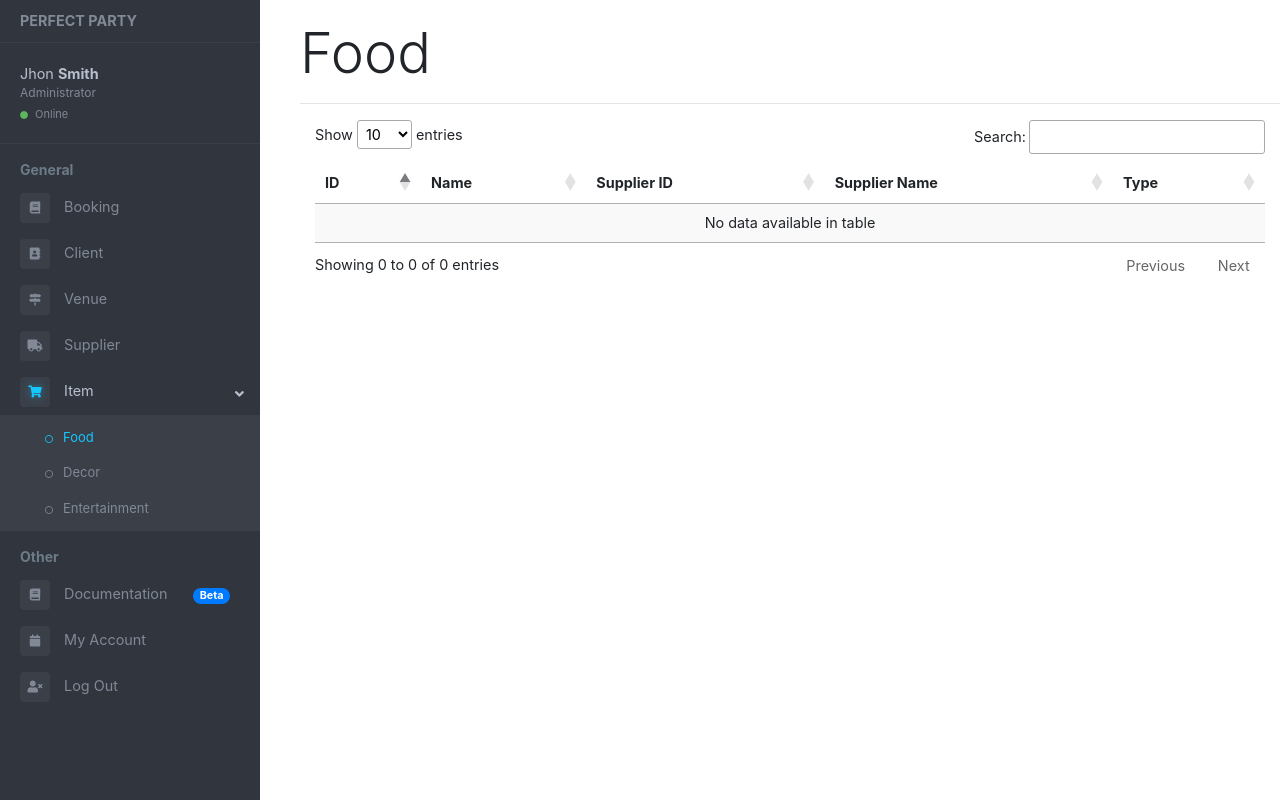
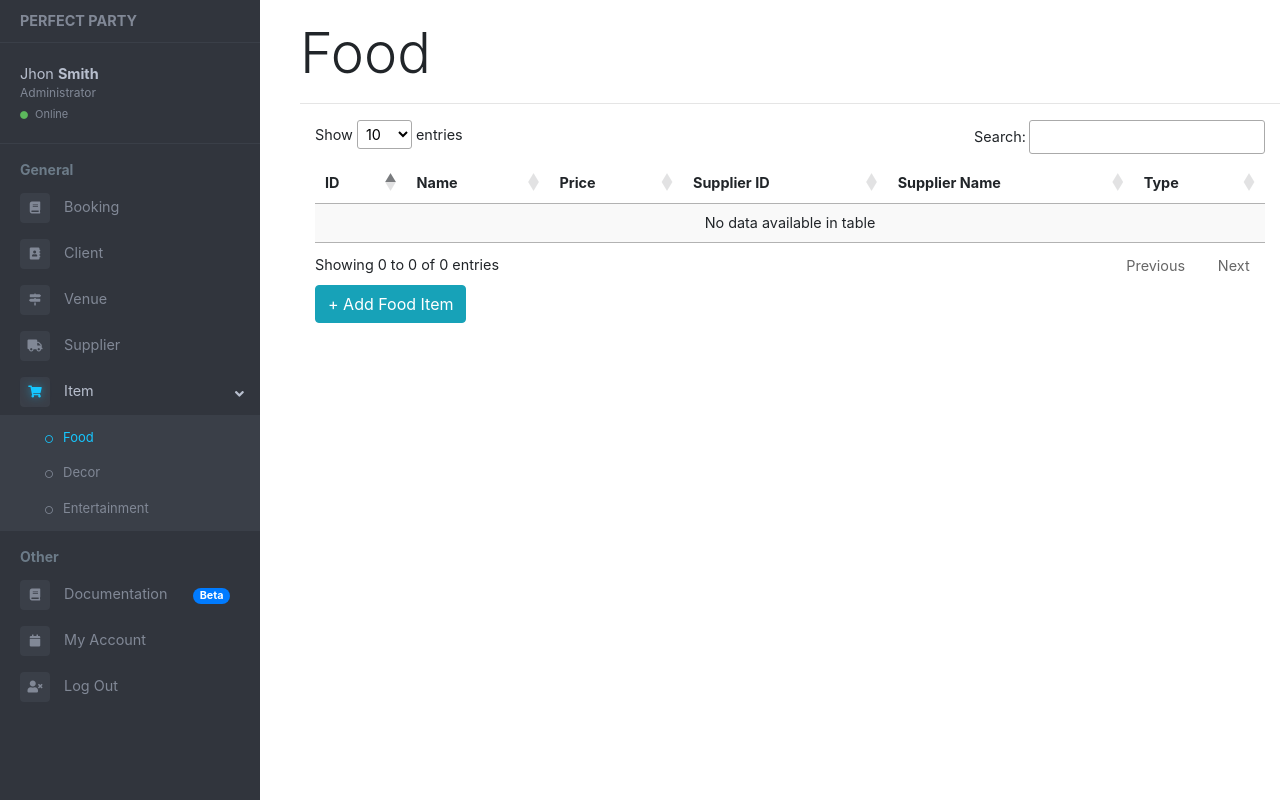
Before and after one commit to fxu9411/Perfect-Party, a Flask app: page /PerfectParty/item/food in a window 1280 px wide. Run offline with Flask 2, Linux system fonts and the light colour scheme; data that the repository does not hold is empty; some libraries are stand-ins or nearby versions.

Commit message:
Functionality to add new item

```diff
--- a/perfect_party/PP/pages.py
+++ b/perfect_party/PP/pages.py
@@ -240,9 +240,9 @@ def get_item():
     food_list = {}
     list_of_food = []
     for item in result:
-        print(item)
         obj = {'ID': item['item_id'],
                'Name': item['name'],
+               'Price': str(item['price']),
                'Supplier ID': item['supplier.supplier_id'],
                'Supplier Name': item['supplier.name'],
                'Type': item['type']}
@@ -252,8 +252,30 @@ def get_item():
 
     return jsonify(food_list)
 
-def item(tpe):
-    return render_template("item.html", item=tpe, food=(tpe == 'food'))
+@pages.route('/addItem', methods=['POST'])
+def add_item():
+    print(request.form)
+    item = request.args.get('item')
+    name = request.form['name']
+    price = request.form['price']
+    supplier_id = request.form['supplier_id']
+
+    with connection.cursor() as cursor:
+        # Create a new record
+        sql = "INSERT INTO `item_option`(name, price, supplier_id) VALUES (%s, %s, %s)"
+        cursor.execute(sql, (name, price, supplier_id))
+    connection.commit()
+
+    return redirect(url_for(f'pages.item_{item.lower()}'))
+
+def item(item):
+    with connection.cursor() as cursor:
+        sql = "SELECT * " \
+            "FROM `supplier` " \
+            f"WHERE type='{item}'"
+        cursor.execute(sql)
+        result = cursor.fetchall()
+    return render_template("item.html", item=item, suppliers=result)
 
 @pages.route("/item/food")
 def item_food():
--- a/perfect_party/PP/templates/item.html
+++ b/perfect_party/PP/templates/item.html
@@ -9,48 +9,65 @@
       <tr>
         <th>ID</th>
         <th>Name</th>
+        <th>Price</th>
         <th>Supplier ID</th>
         <th>Supplier Name</th>
         <th>Type</th>
       </tr>
     </thead>
   </table>
+  <button type="button" class="btn btn-info" data-toggle="modal" data-target="#addItem">+ Add {{item}} Item</button>
+  <div class="modal fade" id="addItem" tabindex="-1" role="dialog"
+       aria-labelledby="exampleModalCenterTitle" aria-hidden="true">
+    <div class="modal-dialog modal-dialog-centered" role="document">
+      <div class="modal-content">
+        <div class="modal-header">
+          <h5 class="modal-title" id="exampleModalLongTitle">New {{item}} Item</h5>
+          <button type="button" class="close" data-dismiss="modal" aria-label="Close">
+            <span aria-hidden="true">&times;</span>
+          </button>
+        </div>
+        <div class="modal-body">
+          <form class="form-horizontal" action="{{ url_for('pages.add_item') }}?item={{item}}" method="post">
+            <div class="form-group">
+              <label class="control-label col-sm-3" for="name">Name:</label>
+              <div class="col-sm-10">
+                <input type="text" required="required" class="form-control" id="name" name="name" placeholder="Pizza">
+              </div>
+            </div>
+            <div class="form-group">
+              <label class="control-label col-sm-4" for="price">Price (in CAD):</label>
+              <div class="col-sm-10">
+                <input type="text" required="required" class="form-control" id="price" name="price" placeholder="">
+              </div>
+            </div>
+            <div class="form-group">
+              <label class="control-label col-sm-9" for="postal">{{item}} Supplier:</label>
+              <div class="col-sm-10">
+                <select class="form-control" id="sel1" name="supplier_id" required="required">
+                  <option value="" disabled selected>Select your option</option>
+                  {% for supplier in suppliers %}
+                  <option value="{{ supplier['supplier_id'] }}">{{ supplier['name'] }}</option>
+                  {% endfor %}
+                </select>
+              </div>
+            </div>
+        </div>
+        <div class="modal-footer">
+          <button type="button" class="btn btn-secondary" data-dismiss="modal" style="padding:5px 20px;">Cancel</button>
+          <!-- <button type="button" class="btn btn-primary" style="padding:5px 20px;" onclick="window.location.href='/PerfectParty'">Add</button> -->
+          <input type="submit" class="btn btn-primary" value="Submit"/>
+        </div>
+        </form>
+      </div>
+    </div>
+  </div>
 </div>
 {% endblock %}
 {% block javascript %}
 <!--datatable script-->
 
 <script>
-// $(document).ready(function() {
-//     var type= $({{item}}).val()
-//     console.log(jQuery.type(type))
-//     $('#item').DataTable( {
-//         "processing": true,
-//         "ajax": {url: "/PerfectParty/item/getitem?item={{ item }}",dataType:"json", dataSrc: "data", "contentType":"application/json"},
-//         "columns": [
-//             {data: "Name"},
-//             {data: "Price"},
-//             {data: "Supplier"},
-//         ],
-//     } );
-//     $("#item").css('cursor', 'pointer');
-//     var table = $('#item').DataTable();
-
-//     $('#item tbody').on( 'click', 'tr', function () {
-//         if ( $(this).hasClass('selected') ) {
-//             $(this).removeClass('selected');
-//         }
-//         else {
-//             table.$('tr.selected').removeClass('selected');
-//             $(this).addClass('selected');
-//         }
-//     } );
-
-//     $('#button').click( function () {
-//         table.row('.selected').remove().draw( false );
-//     } );
-// } );
-// $( window ).on( "load", setupData );
   $(document).ready(function() {
       $('#item').DataTable( {
           "processing": true,
@@ -58,6 +75,7 @@ $(document).ready(function() {
           "columns": [
               {data: "ID"},
               {data: "Name"},
+              {data: "Price"},
               {data: "Supplier ID"},
               {data: "Supplier Name"},
               {data: "Type"},
--- a/perfect_party/PP/templates/supplier.html
+++ b/perfect_party/PP/templates/supplier.html
@@ -41,7 +41,8 @@
           <div class="form-group">
             <label class="control-label col-sm-4" for="postal">Menu type</label>
             <div class="col-sm-10">
-              <select class="form-control" id="sel1" name="type">
+              <select class="form-control" id="sel1" name="type" required="required">
+                <option value="" disabled selected>Select your option</option>
                 <option value="Food">Food</option>
                 <option value="Decor">Decor</option>
                 <option value="Entertainment">Entertainment</option>
```
Lines whose indentation alone changed are shown as unchanged.
